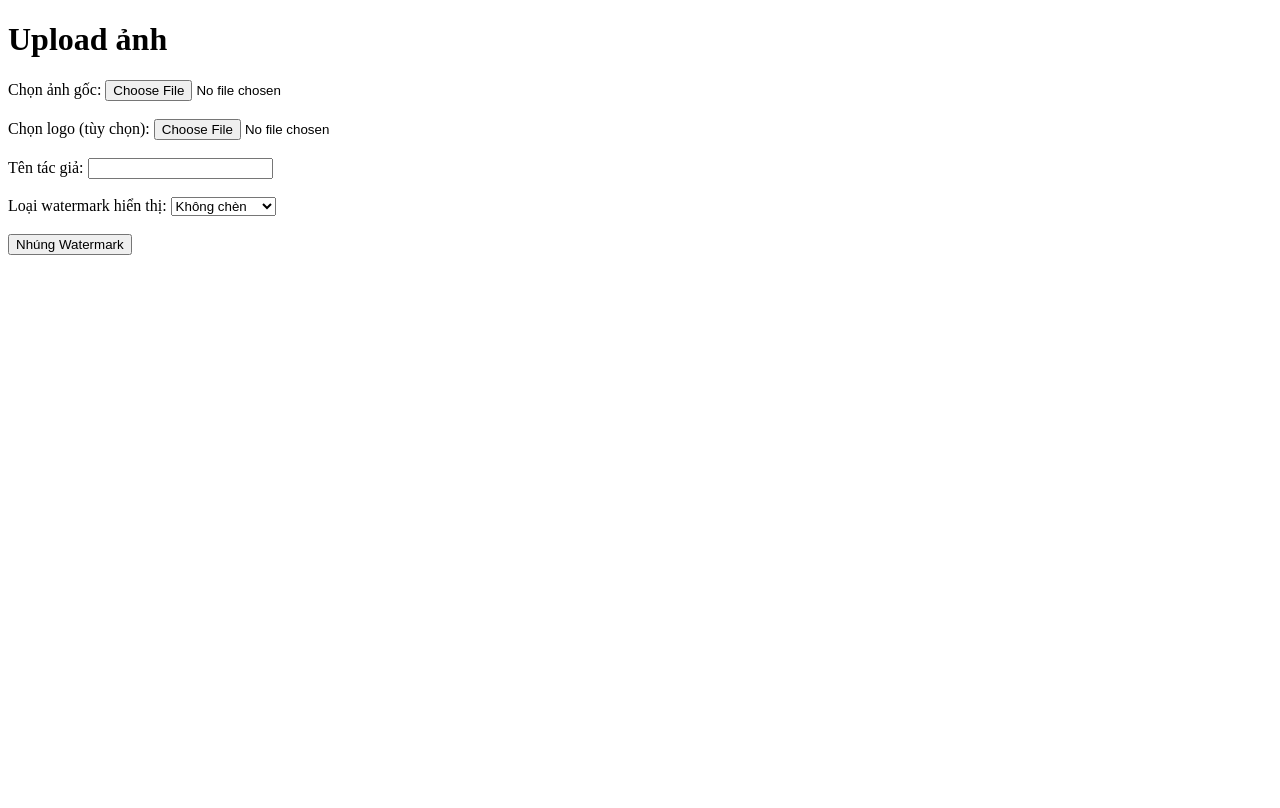
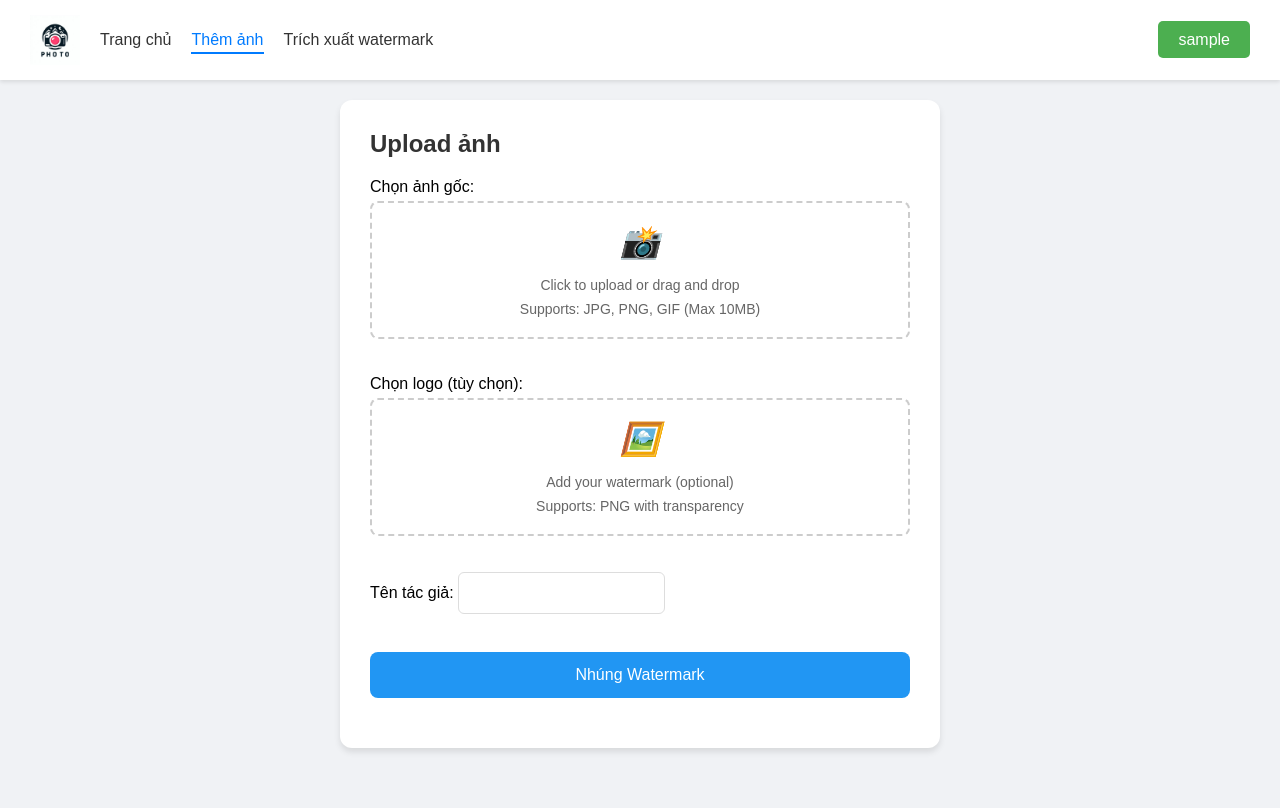
Before and after one commit to ngochungvv1/PhotoStore, a Flask app: page /admin/upload in a window 1280 px wide. Before the commit the page ends 255 px from the top, so only its background shows below. Run offline with Flask 3, Linux system fonts and the light colour scheme; the visitor is signed in with stand-in values (Sample User, id 1).

Commit message:
update css upload, extract

```diff
--- a/app.py
+++ b/app.py
@@ -27,7 +27,7 @@ encryption_key = Fernet.generate_key()
 cipher_suite = Fernet(encryption_key)
 
 # Kết nối SQL Server
-conn = pyodbc.connect("Driver={SQL Server}; Server=DESKTOP-T7J02M7\SQLEXPRESS; Database=PhotoStore; Trusted_Connection=yes;")
+conn = pyodbc.connect("Driver={SQL Server}; Server=LAPTOP-IQ2M6252\SQLEXPRESS; Database=PhotoStore; Trusted_Connection=yes;")
 
 # Configure Flask-Mail
 app.config['MAIL_SERVER'] = 'smtp.gmail.com'
@@ -215,7 +215,7 @@ def admin_upload():
         file = request.files['file']
         logo = request.files.get('logo')  # Logo là tùy chọn
         owner = request.form['owner']
-        watermark_type = request.form.get('watermark_type')  # 'logo' hoặc 'text'
+        watermark_type = 'text'  # 'logo' hoặc 'text'
 
         # Lưu ảnh gốc
         original_filename = secure_filename(file.filename)
@@ -247,12 +247,10 @@ def admin_upload():
         watermarked_image.save(watermarked_filepath, format='PNG')
 
         # Chèn logo hoặc văn bản hiển thị
-        if watermark_type == 'logo' and logo_filepath:
-            display_image = add_logo_watermark(png_filepath, logo_filepath)
-        elif watermark_type == 'text':
+        if watermark_type == 'text' and owner:
             display_image = add_text_watermark(png_filepath, owner)
         else:
-            display_image = original_image
+            display_image = add_text_watermark(png_filepath, 'PhotoStore')
 
         display_filename = f"{base_name}_display.png"
         display_filepath = os.path.join(UPLOAD_FOLDER, display_filename)
@@ -380,7 +378,20 @@ def library():
     """, (user_id,))
     purchased_images = cursor.fetchall()
 
-    return render_template('library.html', images=purchased_images)
+    updated_images = []
+    for image in purchased_images:
+        filename, decryption_key = image
+
+        # Thay đổi filename từ _watermarked.png thành _display.png
+        if '_watermarked.png' in filename:
+            display_filename = filename.replace('_watermarked.png', '_display.png')
+        else:
+            display_filename = filename  # Nếu không phải _watermarked.png, giữ nguyên
+
+        updated_images.append((display_filename, decryption_key, filename))
+
+    # return render_template('library.html', images=purchased_images)
+    return render_template('library.html', images=updated_images)
 
 
 @app.route('/download/<filename>', methods=['POST'])
--- a/templates/library.html
+++ b/templates/library.html
@@ -20,7 +20,7 @@
                 </form>
             {% else %}
                 <!-- Nếu chưa có key, hiển thị ô nhập key -->
-                <form method="POST" action="{{ url_for('download', filename=image[0]) }}">
+                <form method="POST" action="{{ url_for('download', filename=image[2]) }}">
                     <label for="key">Enter Decryption Key:</label>
                     <input type="text" id="key" name="key" required>
                     <button type="submit">Download</button>
--- a/templates/upload.html
+++ b/templates/upload.html
@@ -4,33 +4,73 @@
     <meta charset="UTF-8">
     <meta name="viewport" content="width=device-width, initial-scale=1.0">
     <title>Upload ảnh</title>
+    <link rel="stylesheet" href="/static/css/style.css">
 </head>
 <body>
+    {% include 'header.html' %}
+    <div class="container" style="margin-top: 80px;">
         <h1>Upload ảnh</h1>
-    <form action="{{ url_for('admin_upload') }}" method="POST" enctype="multipart/form-data">
+        <form action="{{ url_for('admin_upload') }}" method="POST" enctype="multipart/form-data" style="padding: 20px 0px;">
             <label for="file">Chọn ảnh gốc:</label>
-    <input type="file" name="file" id="file" required>
+            <!-- <input class="file-upload" type="file" name="file" id="file" required> -->
+            <div class="file-upload" id="mainImageUpload" style="margin-top: 5px;">
+                <input type="file" id="file" name="file" accept="image/*" required onchange="handleFileSelect(this, 'mainImagePreview')">
+                <div class="upload-placeholder" id="mainImagePreview">
+                    <i class="upload-icon">📸</i>
+                    <span class="upload-text">Click to upload or drag and drop</span>
+                    <span class="file-support">Supports: JPG, PNG, GIF (Max 10MB)</span>
+                </div>
+            </div>
             <br><br>
 
             <label for="logo">Chọn logo (tùy chọn):</label>
-    <input type="file" name="logo" id="logo">
+            <!-- <input class="file-upload" type="file" name="logo" id="logo"> -->
+            <div class="file-upload" id="logoUpload" style="margin-top: 5px;">
+                <input type="file" id="logo" name="logo" accept="image/*" onchange="handleFileSelect(this, 'logoPreview')">
+                <div class="upload-placeholder" id="logoPreview">
+                    <i class="upload-icon">🖼️</i>
+                    <span class="upload-text">Add your watermark (optional)</span>
+                    <span class="file-support">Supports: PNG with transparency</span>
+                </div>
+            </div>
             <br><br>
 
             <label for="owner">Tên tác giả:</label>
             <input type="text" name="owner" id="owner" required>
             <br><br>
 
-    <label for="watermark_type">Loại watermark hiển thị:</label>
-    <select name="watermark_type" id="watermark_type">
-        <option value="logo">Chèn logo</option>
-        <option value="text">Chèn văn bản</option>
-        <option value="" selected>Không chèn</option>
-    </select>
-    <br><br>
+            <button type="submit" class="submit-btn">Nhúng Watermark</button>
+        </form>
+    </div>
+</body>
+<script>
+    function handleFileSelect(input, previewId) {
+        const preview = document.getElementById(previewId);
+        const file = input.files[0];
 
-    <button type="submit">Nhúng Watermark</button>
-</form>
+        if (file) {
+            // Tạo preview cho image
+            const reader = new FileReader();
+            reader.onload = function(e) {
+                preview.innerHTML = `
+                    <img src="${e.target.result}" class="file-preview-image" alt="Preview">
+                    <span class="selected-file-name">${file.name}</span>
+                `;
+            };
+            reader.readAsDataURL(file);
 
-
-</body>
+            // Thêm class để styled cho trạng thái đã chọn file
+            input.parentElement.classList.add('has-file');
+        } else {
+            // Reset về trạng thái ban đầu
+            const isMainUpload = previewId === 'mainImagePreview';
+            preview.innerHTML = `
+                <i class="upload-icon">${isMainUpload ? '📸' : '🖼️'}</i>
+                <span class="upload-text">${isMainUpload ? 'Click to upload or drag and drop' : 'Add your watermark (optional)'}</span>
+                <span class="file-support">${isMainUpload ? 'Supports: JPG, PNG, GIF (Max 10MB)' : 'Supports: PNG with transparency'}</span>
+            `;
+            input.parentElement.classList.remove('has-file');
+        }
+    }
+</script>
 </html>
```
Also changed, not shown: templates/detail.html (+7 -2 lines), templates/extract_logo.html (+50 -7 lines), utils/image_utils.py (+30 -6 lines). Lines whose indentation alone changed are shown as unchanged.
